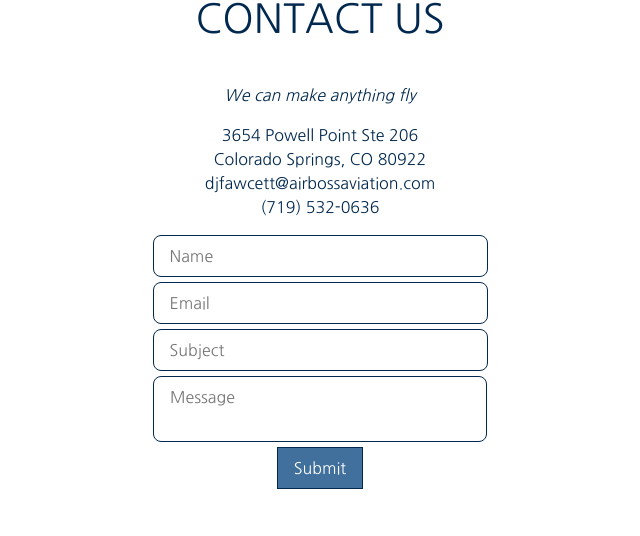
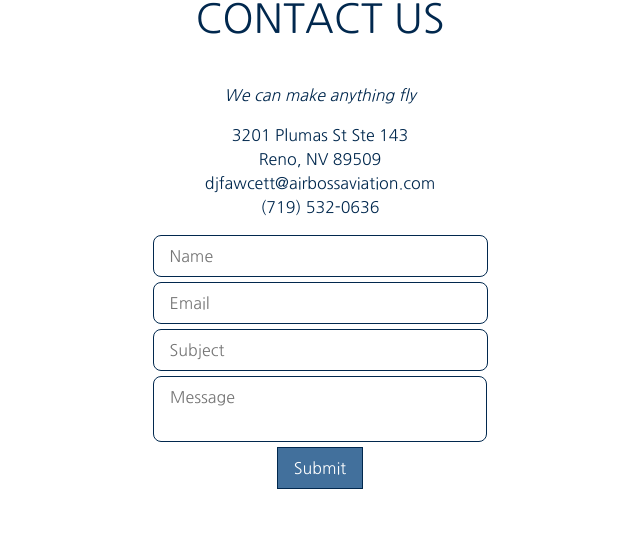
Before and after one commit to neromike/AirBoss-website, a PHP site: page /index.php in a window 1280 px wide. Shown: the part 1797-2333 px from the top of the page, without its empty margins (320-960 px from the left). Run offline with PHP 8.4, Linux system fonts and the light colour scheme; some libraries are stand-ins or nearby versions.

Commit message:
Update contact address

```diff
--- a/header.php
+++ b/header.php
@@ -82,8 +82,8 @@
 
 	$email_address_obfuscate = "-planes";
 	$email_address = "djfawcett@airbossaviation" . $email_address_obfuscate . ".com";
-	$address1 = "3654 Powell Point Ste 206";
-	$address2 = "Colorado Springs, CO 80922";
+	$address1 = "3201 Plumas St Ste 143";
+	$address2 = "Reno, NV 89509";
 	$phone_number = "(719) 532-0636";
 ?>
 
```
